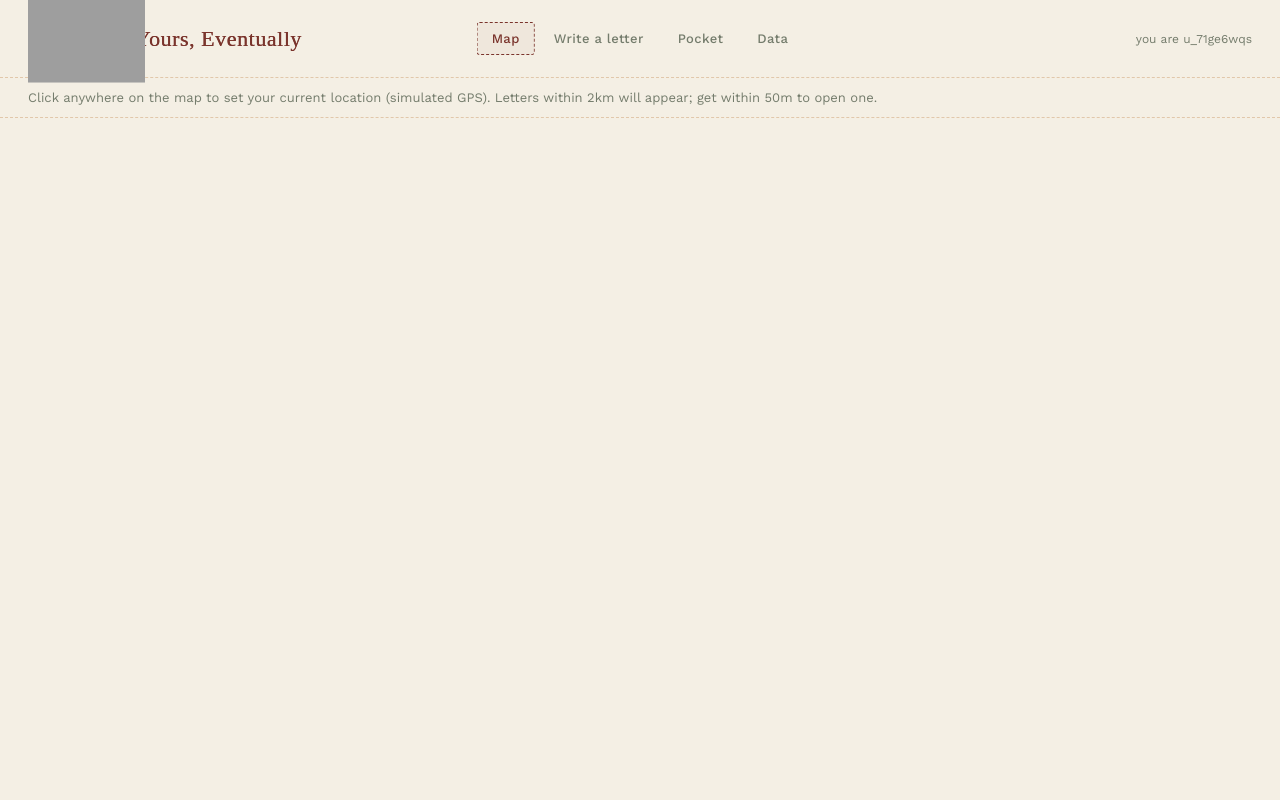
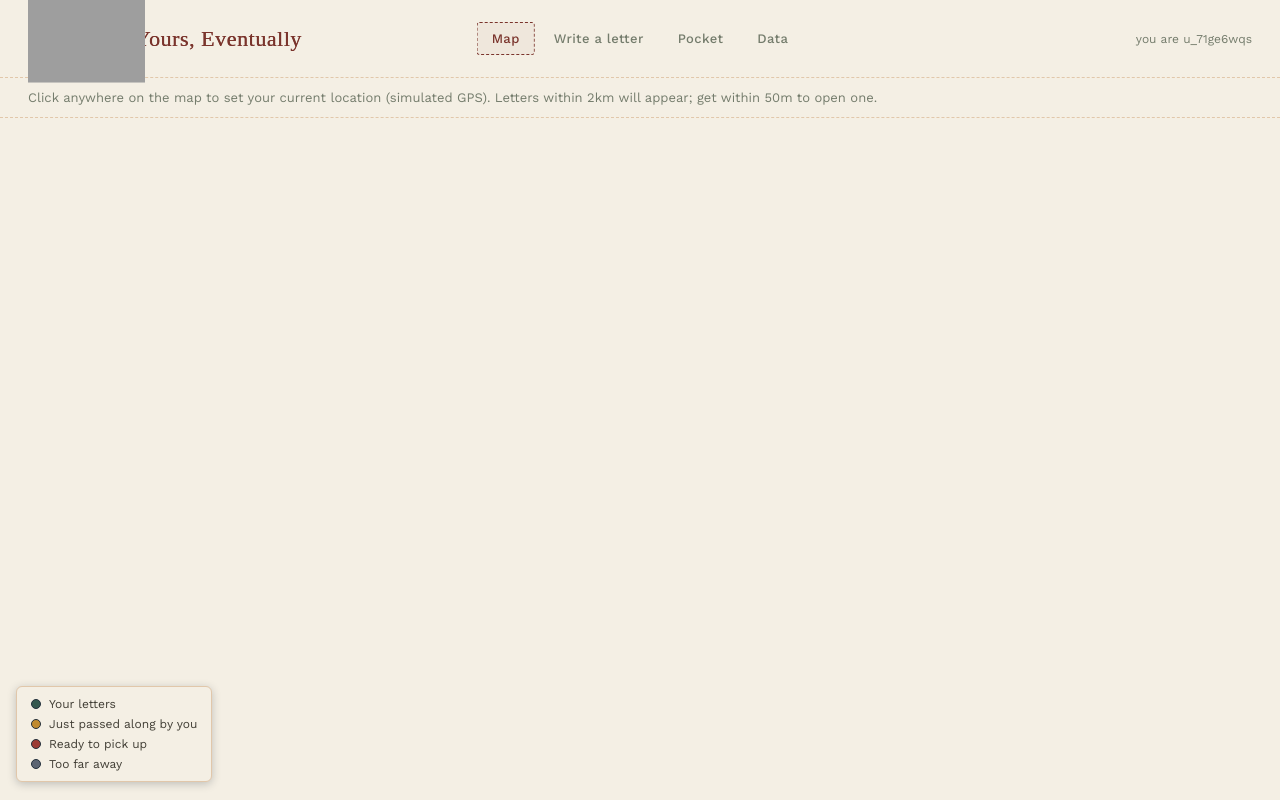
Before and after one commit to liuandy1207/summerhacks2026, a website with bundled scripts: page public/index.html in a window 1280 px wide. Built offline with nearby package versions, Linux system fonts and the light colour scheme; grey boxes are pictures that could not be loaded; files whose address does not match are found by name; a web font is replaced by a local one.

Commit message:
added legend

```diff
--- a/public/index.html
+++ b/public/index.html
@@ -87,6 +87,13 @@
       </div>
 
       <div id="map"></div>
+
+      <div class="map-legend" id="map-legend">
+        <div class="map-legend-item"><span class="map-legend-dot" style="background:#35594F"></span>Your letters</div>
+        <div class="map-legend-item"><span class="map-legend-dot" style="background:#C08A2E"></span>Just passed along by you</div>
+        <div class="map-legend-item"><span class="map-legend-dot" style="background:#9C3B34"></span>Ready to pick up</div>
+        <div class="map-legend-item"><span class="map-legend-dot" style="background:#5B6472"></span>Too far away</div>
+      </div>
 
     </section>
 
--- a/public/js/map.js
+++ b/public/js/map.js
@@ -82,7 +82,7 @@ export async function refreshMap() {
     if (letter.is_authored_by_you) {
       size = 24;
       iconHtml = envelopeIcon('#35594F', size); // dark green — you wrote this one
-      popupHtml = `<b>Your letter</b><br>${letter.hands_count} hands · traveling ${letter.traveling_days}d`;
+      popupHtml = `<b>${escapeHtml(letter.title || 'Untitled')}</b><br>${letter.hands_count} hands · traveling ${letter.traveling_days}d`;
     } else if (letter.is_own_drop) {
       size = 24;
       iconHtml = envelopeIcon('#C08A2E', size); // amber — passed through your hands, not yours
--- a/public/style.css
+++ b/public/style.css
@@ -228,6 +228,7 @@ main {
 
 #view-map {
   padding: 0;
+  position: relative;
 }
 
 .map-hint {
@@ -244,6 +245,43 @@ main {
 #map {
   height: calc(100vh - 120px);
   width: 100%;
+}
+
+.map-legend {
+  position: absolute;
+  left: 16px;
+  bottom: 16px;
+  z-index: 1000;
+
+  background: var(--paper);
+  border: 1px solid var(--line);
+  border-radius: 6px;
+  padding: 10px 14px;
+
+  font-family: var(--font-body);
+  font-size: 12px;
+  color: var(--ink);
+
+  box-shadow: 0 2px 8px rgba(35,48,60,0.25);
+}
+
+.map-legend-item {
+  display: flex;
+  align-items: center;
+  gap: 8px;
+  white-space: nowrap;
+}
+
+.map-legend-item + .map-legend-item {
+  margin-top: 6px;
+}
+
+.map-legend-dot {
+  width: 10px;
+  height: 10px;
+  border-radius: 50%;
+  border: 1px solid #23303C;
+  flex: none;
 }
 
 
--- a/server/map.js
+++ b/server/map.js
@@ -22,8 +22,9 @@ router.get('/', wrap(async (req, res) => {
   const box = boundingBox(ulat, ulng, PARAMS.FOG_RADIUS_KM);
   const { data: nearbyDrops, error } = await db
     .from('latest_drops')
-    .select('letter_id, lat, lng, dropped_at, user_id, letters!inner(id, status, hands_count, preview_line, origin_user_id)')
+    .select('letter_id, lat, lng, dropped_at, user_id, letters!inner(id, status, title, hands_count, preview_line, origin_user_id, moderation_status)')
     .eq('letters.status', 'active')
+    .in('letters.moderation_status', ['clean', 'cleared'])
     .gte('lat', box.minLat).lte('lat', box.maxLat)
     .gte('lng', box.minLng).lte('lng', box.maxLng);
   if (error) throw error;
@@ -49,6 +50,7 @@ router.get('/', wrap(async (req, res) => {
       is_authored_by_you: isAuthoredByYou,
       lat: drop.lat,
       lng: drop.lng,
+      title: drop.letters.title,
       preview_line: drop.letters.preview_line
     };
   }).filter(Boolean);
```
Also changed, not shown: 2 other files.
